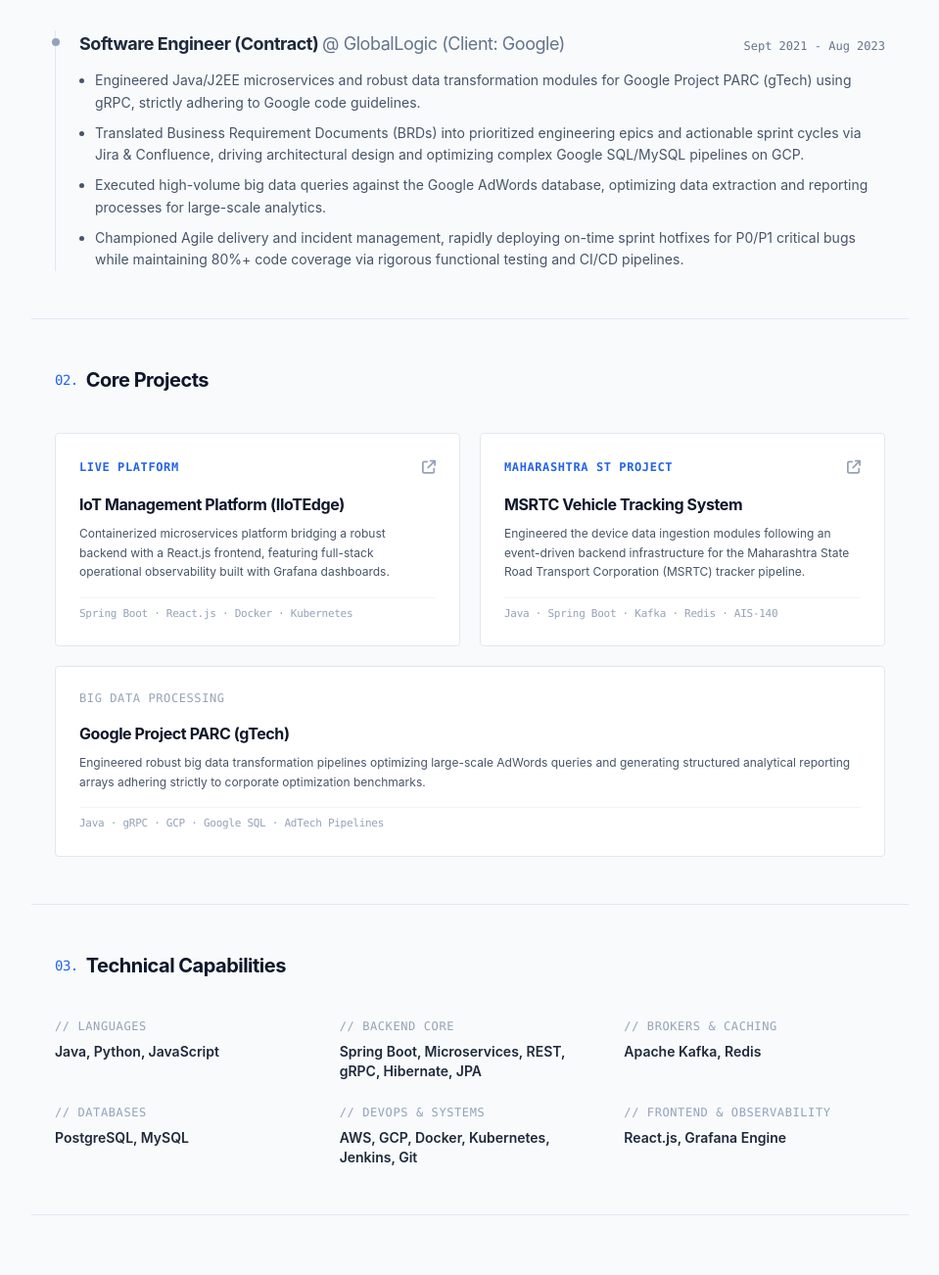
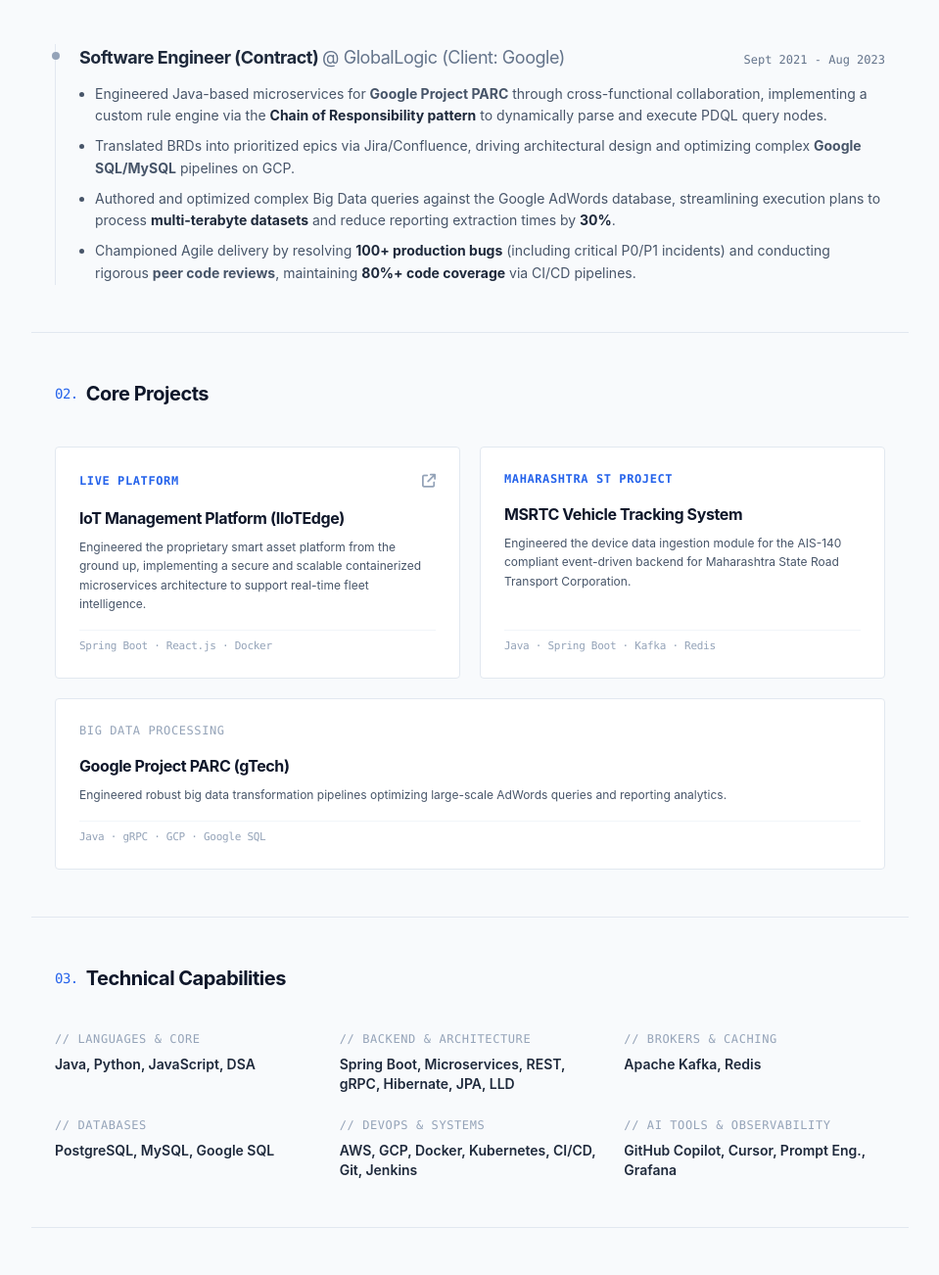
Before and after one commit to iiotedge/portfolio, a plain HTML site: page index.html in a window 1280 px wide. Shown: the part 1025-2327 px from the top of the page at 98% size, without its empty margins (160-1119 px from the left). Drawn offline with nearby package versions, Linux system fonts and the light colour scheme.

Commit message:
update content

```diff
--- a/index.html
+++ b/index.html
@@ -3,7 +3,7 @@
 <head>
     <meta charset="UTF-8">
     <meta name="viewport" content="width=device-width, initial-scale=1.0">
-    <title>Santosh Kumar | Software Development Engineer</title>
+    <title>Santosh Kumar | Software Engineer</title>
     <script src="https://cdn.tailwindcss.com"></script>
     <script>
         tailwind.config = {
@@ -37,9 +37,9 @@
     <section id="about" class="max-w-4xl mx-auto px-6 pt-20 pb-16 md:pt-28 min-h-[65vh] flex flex-col justify-center">
         <p class="text-blue-600 dark:text-blue-400 font-mono text-xs tracking-wider uppercase mb-3">Introduction</p>
         <h1 class="text-5xl md:text-7xl font-extrabold text-slate-900 dark:text-white tracking-tight mb-2">Santosh Kumar</h1>
-        <h2 class="text-2xl md:text-4xl font-bold text-slate-500 dark:text-zinc-400 tracking-tight mb-6">I build scalable distributed systems & microservices.</h2>
+        <h2 class="text-2xl md:text-4xl font-bold text-slate-500 dark:text-zinc-400 tracking-tight mb-6">Software Engineer | Backend Systems</h2>
         <p class="text-slate-600 dark:text-zinc-400 max-w-2xl text-base md:text-lg mb-8 leading-relaxed">
-            I am a Software Development Engineer with 3+ years of experience specializing in Java, Spring Boot, and event-driven architectures. I focus on developing clean backend code, optimizing data pipelines, and building responsive client-side applications with React.js.
+            Software Engineer with 3 years of experience architecting scalable, distributed backend systems and high-throughput microservices. Strong expertise in event-driven architecture, RESTful/gRPC API design, and cloud infrastructure optimization utilizing Docker and Kubernetes.
         </p>
         <div class="flex flex-wrap gap-4">
             <a href="https://demo.iiotedge.in/" target="_blank" class="px-5 py-2.5 border border-blue-600/30 bg-blue-50 dark:border-blue-500/40 dark:bg-blue-500/10 hover:bg-blue-100 dark:hover:bg-blue-500/20 text-blue-600 dark:text-blue-400 font-semibold text-sm rounded transition-all flex items-center gap-2">
@@ -59,14 +59,15 @@
             <div class="border-l border-blue-500/30 pl-6 relative">
                 <div class="absolute w-2 h-2 bg-blue-600 dark:bg-blue-500 rounded-full -left-[4.5px] top-2"></div>
                 <div class="flex flex-wrap justify-between items-baseline gap-2 mb-3">
-                    <h4 class="text-lg font-bold text-slate-900 dark:text-white tracking-tight">Software Developer <span class="text-blue-600 dark:text-blue-400 font-normal">@ Rosmerta Technologies</span></h4>
+                    <h4 class="text-lg font-bold text-slate-900 dark:text-white tracking-tight">Software Engineer <span class="text-blue-600 dark:text-blue-400 font-normal">@ Rosmerta Technologies</span></h4>
                     <span class="text-xs font-mono text-slate-500 dark:text-zinc-500">Sept 2025 - Present</span>
                 </div>
                 <ul class="space-y-2 text-sm text-slate-600 dark:text-zinc-400 list-disc list-outside pl-4 leading-relaxed">
-                    <li>Designed and engineered the core telemetry backend for an event-driven IoT Vehicle Tracking System, leveraging Kubernetes auto-scaling to process real-time data.</li>
-                    <li>Built a low-latency Netty TCP server for AIS-140 compliant data ingestion, applying rigorous Low-Level Design (LLD) principles and proper design patterns for extensible payload parsing.</li>
-                    <li>Integrated comprehensive Grafana observability to actively monitor live TCP connections and real-time packet ingestion rates, ensuring high system availability.</li>
-                    <li>Developed secure, JWT-authenticated RESTful APIs to serve geospatial data to a React.js frontend, utilizing distributed caching to optimize API response times.</li>
+                    <li>Designed an event-driven IoT Vehicle Tracking backend, leveraging <strong class="text-slate-800 dark:text-zinc-200">Kubernetes auto-scaling</strong> to flawlessly process real-time telemetry for <strong class="text-slate-800 dark:text-zinc-200">20,000+ live devices</strong> (1-min intervals), resolving previous system crash bottlenecks.</li>
+                    <li>Migrated the AIS-140 data ingestion layer from Apache MINA to a <strong class="text-slate-800 dark:text-zinc-200">Netty TCP server</strong>, applying rigorous LLD principles to boost parsing performance and <strong class="text-slate-800 dark:text-zinc-200">reduce infrastructure costs by 25%</strong>.</li>
+                    <li>Developed a <strong class="text-slate-800 dark:text-zinc-200">multithreaded IoT Device simulator</strong> utilizing real trip data to generate asynchronous TCP streams, decoupling stress-testing from physical hardware.</li>
+                    <li>Integrated comprehensive <strong>Grafana</strong> observability to actively monitor live TCP connections and real-time packet ingestion rates.</li>
+                    <li>Developed secure, JWT-authenticated RESTful APIs utilizing <strong class="text-slate-800 dark:text-zinc-200">Redis distributed caching</strong>, decreasing average API response times by <strong class="text-slate-800 dark:text-zinc-200">40%</strong> and heavily reducing database load.</li>
                 </ul>
             </div>
 
@@ -77,10 +78,10 @@
                     <span class="text-xs font-mono text-slate-500 dark:text-zinc-500">Sept 2021 - Aug 2023</span>
                 </div>
                 <ul class="space-y-2 text-sm text-slate-600 dark:text-zinc-400 list-disc list-outside pl-4 leading-relaxed">
-                    <li>Engineered Java/J2EE microservices and robust data transformation modules for Google Project PARC (gTech) using gRPC, strictly adhering to Google code guidelines.</li>
-                    <li>Translated Business Requirement Documents (BRDs) into prioritized engineering epics and actionable sprint cycles via Jira & Confluence, driving architectural design and optimizing complex Google SQL/MySQL pipelines on GCP.</li>
-                    <li>Executed high-volume big data queries against the Google AdWords database, optimizing data extraction and reporting processes for large-scale analytics.</li>
-                    <li>Championed Agile delivery and incident management, rapidly deploying on-time sprint hotfixes for P0/P1 critical bugs while maintaining 80%+ code coverage via rigorous functional testing and CI/CD pipelines.</li>
+                    <li>Engineered Java-based microservices for <strong>Google Project PARC</strong> through cross-functional collaboration, implementing a custom rule engine via the <strong class="text-slate-800 dark:text-zinc-200">Chain of Responsibility pattern</strong> to dynamically parse and execute PDQL query nodes.</li>
+                    <li>Translated BRDs into prioritized epics via Jira/Confluence, driving architectural design and optimizing complex <strong>Google SQL/MySQL</strong> pipelines on GCP.</li>
+                    <li>Authored and optimized complex Big Data queries against the Google AdWords database, streamlining execution plans to process <strong class="text-slate-800 dark:text-zinc-200">multi-terabyte datasets</strong> and reduce reporting extraction times by <strong class="text-slate-800 dark:text-zinc-200">30%</strong>.</li>
+                    <li>Championed Agile delivery by resolving <strong class="text-slate-800 dark:text-zinc-200">100+ production bugs</strong> (including critical P0/P1 incidents) and conducting rigorous <strong>peer code reviews</strong>, maintaining <strong class="text-slate-800 dark:text-zinc-200">80%+ code coverage</strong> via CI/CD pipelines.</li>
                 </ul>
             </div>
         </div>
@@ -98,21 +99,20 @@
                         <a href="https://demo.iiotedge.in/" target="_blank" class="text-slate-400 dark:text-zinc-500 hover:text-blue-600 dark:hover:text-blue-400 text-sm transition-colors"><i class="fa-solid fa-arrow-up-right-from-square"></i></a>
                     </div>
                     <h4 class="text-base font-bold text-slate-900 dark:text-white mb-2 tracking-tight">IoT Management Platform (IIoTEdge)</h4>
-                    <p class="text-xs text-slate-600 dark:text-zinc-400 leading-relaxed mb-4">Containerized microservices platform bridging a robust backend with a React.js frontend, featuring full-stack operational observability built with Grafana dashboards.</p>
+                    <p class="text-xs text-slate-600 dark:text-zinc-400 leading-relaxed mb-4">Engineered the proprietary smart asset platform from the ground up, implementing a secure and scalable containerized microservices architecture to support real-time fleet intelligence.</p>
                 </div>
-                <div class="text-[11px] font-mono text-slate-400 dark:text-zinc-500 tracking-tight pt-2 border-t border-slate-100 dark:border-zinc-800/60">Spring Boot · React.js · Docker · Kubernetes</div>
+                <div class="text-[11px] font-mono text-slate-400 dark:text-zinc-500 tracking-tight pt-2 border-t border-slate-100 dark:border-zinc-800/60">Spring Boot · React.js · Docker</div>
             </div>
 
             <div class="border border-slate-200 dark:border-zinc-800 bg-white dark:bg-[#0d121f]/40 p-6 rounded transition-colors hover:border-slate-400 dark:hover:border-zinc-700 flex flex-col justify-between">
                 <div>
                     <div class="flex justify-between items-center mb-4">
                         <span class="text-xs font-mono text-blue-600 dark:text-blue-400 tracking-wider font-semibold">MAHARASHTRA ST PROJECT</span>
-                        <a href="https://www.msrtcvtspis.com/" target="_blank" class="text-slate-400 dark:text-zinc-500 hover:text-blue-600 dark:hover:text-blue-400 text-sm transition-colors"><i class="fa-solid fa-arrow-up-right-from-square"></i></a>
                     </div>
                     <h4 class="text-base font-bold text-slate-900 dark:text-white mb-2 tracking-tight">MSRTC Vehicle Tracking System</h4>
-                    <p class="text-xs text-slate-600 dark:text-zinc-400 leading-relaxed mb-4">Engineered the device data ingestion modules following an event-driven backend infrastructure for the Maharashtra State Road Transport Corporation (MSRTC) tracker pipeline.</p>
+                    <p class="text-xs text-slate-600 dark:text-zinc-400 leading-relaxed mb-4">Engineered the device data ingestion module for the AIS-140 compliant event-driven backend for Maharashtra State Road Transport Corporation.</p>
                 </div>
-                <div class="text-[11px] font-mono text-slate-400 dark:text-zinc-500 tracking-tight pt-2 border-t border-slate-100 dark:border-zinc-800/60">Java · Spring Boot · Kafka · Redis · AIS-140</div>
+                <div class="text-[11px] font-mono text-slate-400 dark:text-zinc-500 tracking-tight pt-2 border-t border-slate-100 dark:border-zinc-800/60">Java · Spring Boot · Kafka · Redis</div>
             </div>
 
             <div class="border border-slate-200 dark:border-zinc-800 bg-white dark:bg-[#0d121f]/40 p-6 rounded transition-colors hover:border-slate-400 dark:hover:border-zinc-700 md:col-span-2 flex flex-col justify-between">
@@ -121,9 +121,9 @@
                         <span class="text-xs font-mono text-slate-400 dark:text-zinc-500 tracking-wider">BIG DATA PROCESSING</span>
                     </div>
                     <h4 class="text-base font-bold text-slate-900 dark:text-white mb-2 tracking-tight">Google Project PARC (gTech)</h4>
-                    <p class="text-xs text-slate-600 dark:text-zinc-400 leading-relaxed mb-4">Engineered robust big data transformation pipelines optimizing large-scale AdWords queries and generating structured analytical reporting arrays adhering strictly to corporate optimization benchmarks.</p>
+                    <p class="text-xs text-slate-600 dark:text-zinc-400 leading-relaxed mb-4">Engineered robust big data transformation pipelines optimizing large-scale AdWords queries and reporting analytics.</p>
                 </div>
-                <div class="text-[11px] font-mono text-slate-400 dark:text-zinc-500 tracking-tight pt-2 border-t border-slate-100 dark:border-zinc-800/60">Java · gRPC · GCP · Google SQL · AdTech Pipelines</div>
+                <div class="text-[11px] font-mono text-slate-400 dark:text-zinc-500 tracking-tight pt-2 border-t border-slate-100 dark:border-zinc-800/60">Java · gRPC · GCP · Google SQL</div>
             </div>
         </div>
     </section>
@@ -134,12 +134,12 @@
         </h3>
         <div class="grid grid-cols-2 md:grid-cols-3 gap-6 text-sm">
             <div>
-                <h4 class="text-xs font-mono text-slate-400 dark:text-zinc-500 uppercase tracking-wider mb-2">// Languages</h4>
-                <p class="font-semibold text-slate-800 dark:text-zinc-200">Java, Python, JavaScript</p>
+                <h4 class="text-xs font-mono text-slate-400 dark:text-zinc-500 uppercase tracking-wider mb-2">// Languages & Core</h4>
+                <p class="font-semibold text-slate-800 dark:text-zinc-200">Java, Python, JavaScript, DSA</p>
             </div>
             <div>
-                <h4 class="text-xs font-mono text-slate-400 dark:text-zinc-500 uppercase tracking-wider mb-2">// Backend Core</h4>
-                <p class="font-semibold text-slate-800 dark:text-zinc-200">Spring Boot, Microservices, REST, gRPC, Hibernate, JPA</p>
+                <h4 class="text-xs font-mono text-slate-400 dark:text-zinc-500 uppercase tracking-wider mb-2">// Backend & Architecture</h4>
+                <p class="font-semibold text-slate-800 dark:text-zinc-200">Spring Boot, Microservices, REST, gRPC, Hibernate, JPA, LLD</p>
             </div>
             <div>
                 <h4 class="text-xs font-mono text-slate-400 dark:text-zinc-500 uppercase tracking-wider mb-2">// Brokers & Caching</h4>
@@ -147,15 +147,15 @@
             </div>
             <div>
                 <h4 class="text-xs font-mono text-slate-400 dark:text-zinc-500 uppercase tracking-wider mb-2">// Databases</h4>
-                <p class="font-semibold text-slate-800 dark:text-zinc-200">PostgreSQL, MySQL</p>
+                <p class="font-semibold text-slate-800 dark:text-zinc-200">PostgreSQL, MySQL, Google SQL</p>
             </div>
             <div>
                 <h4 class="text-xs font-mono text-slate-400 dark:text-zinc-500 uppercase tracking-wider mb-2">// DevOps & Systems</h4>
-                <p class="font-semibold text-slate-800 dark:text-zinc-200">AWS, GCP, Docker, Kubernetes, Jenkins, Git</p>
+                <p class="font-semibold text-slate-800 dark:text-zinc-200">AWS, GCP, Docker, Kubernetes, CI/CD, Git, Jenkins</p>
             </div>
             <div>
-                <h4 class="text-xs font-mono text-slate-400 dark:text-zinc-500 uppercase tracking-wider mb-2">// Frontend & Observability</h4>
-                <p class="font-semibold text-slate-800 dark:text-zinc-200">React.js, Grafana Engine</p>
+                <h4 class="text-xs font-mono text-slate-400 dark:text-zinc-500 uppercase tracking-wider mb-2">// AI Tools & Observability</h4>
+                <p class="font-semibold text-slate-800 dark:text-zinc-200">GitHub Copilot, Cursor, Prompt Eng., Grafana</p>
             </div>
         </div>
     </section>
@@ -163,12 +163,12 @@
     <footer id="contact" class="max-w-4xl mx-auto px-6 pt-16 pb-12 border-t border-slate-200 dark:border-zinc-800/40 flex flex-col sm:flex-row sm:justify-between sm:items-center gap-6">
         <div class="text-left">
             <h4 class="text-sm font-bold text-slate-900 dark:text-white tracking-tight">Santosh Kumar</h4>
-            <p class="text-xs text-slate-400 dark:text-zinc-500 mt-1">Software Development Engineer · Delhi, India</p>
+            <p class="text-xs text-slate-400 dark:text-zinc-500 mt-1">Software Engineer · Delhi, India</p>
         </div>
         <div class="flex gap-5 text-lg text-slate-400 dark:text-zinc-400">
             <a href="mailto:Santoshgndp@gmail.com" class="hover:text-blue-600 dark:hover:text-blue-400 transition-colors"><i class="fa-solid fa-envelope"></i></a>
             <a href="https://www.linkedin.com/in/santoshkrajbhar/" target="_blank" class="hover:text-blue-600 dark:hover:text-blue-400 transition-colors"><i class="fa-brands fa-linkedin"></i></a>
-            <a href="https://github.com/S-8506" target="_blank" class="hover:text-blue-600 dark:hover:text-blue-400 transition-colors"><i class="fa-brands fa-github"></i></a>
+            <a href="https://iiotedge.github.io/portfolio/" target="_blank" class="hover:text-blue-600 dark:hover:text-blue-400 transition-colors"><i class="fa-solid fa-globe"></i></a>
         </div>
     </footer>
 
```
